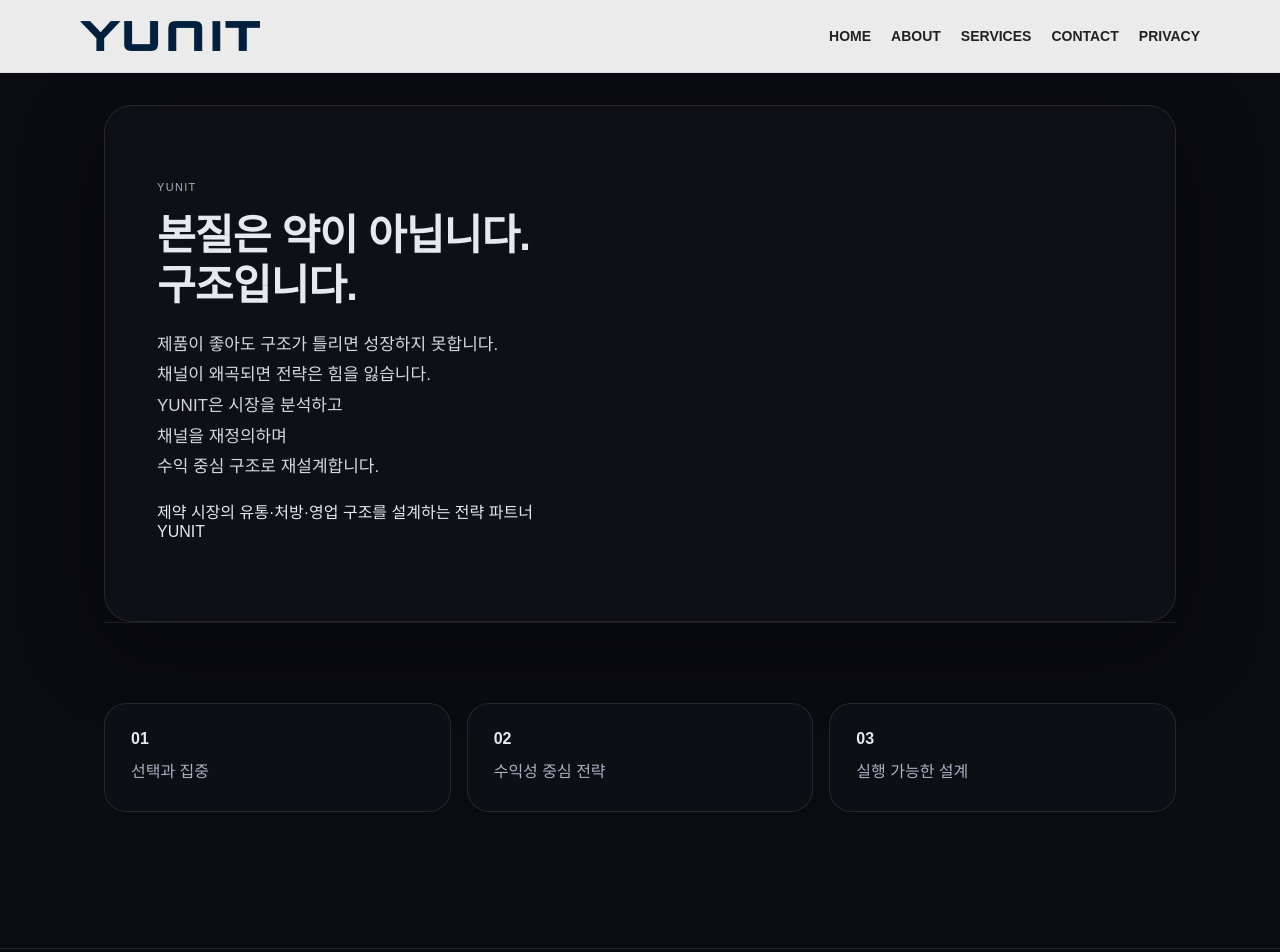
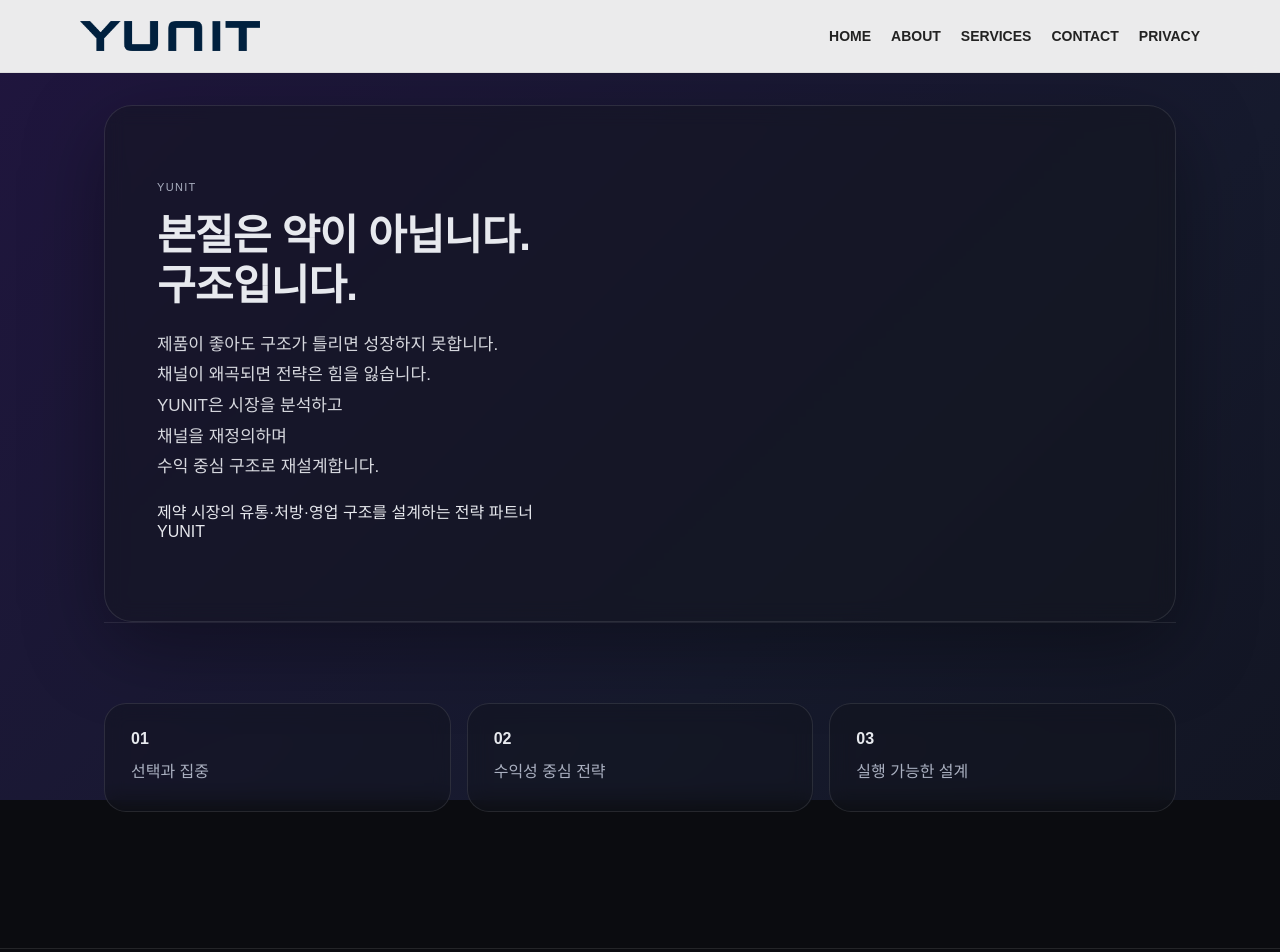
Before and after one commit to yun-it/yunit-site, a Next.js app: page / in a window 1280 px wide. Shown: the top 952 px of the page. Built offline with nearby package versions, Linux system fonts and the light colour scheme.

Commit message:
upgrade background3

```diff
--- a/app/globals.css
+++ b/app/globals.css
@@ -35,8 +35,8 @@
 .animated-bg {
   position: fixed;
   inset: 72px 0 0 0;
-
-  z-index: -10;
+  z-index: 0;
+  pointer-events: none;
 
   background: linear-gradient(
     -45deg,
@@ -48,7 +48,6 @@
   );
 
   background-size: 400% 400%;
-
   animation: gradientFlow 16s ease infinite;
 }
 
@@ -110,7 +109,10 @@
 
 /* MAIN */
 .main {
+  position: relative;
+  z-index: 1;
   padding: 32px 0 80px;
+  background: transparent;
 }
 
 /* SECTION */
@@ -123,15 +125,10 @@
 /* HERO */
 .hero {
   border: 1px solid var(--line);
-
-  background: rgba(18, 20, 27, 0.58);
-
+  background: rgba(18, 20, 27, 0.45);
   backdrop-filter: blur(10px);
-
   border-radius: 28px;
-
   padding: 64px 52px;
-
   box-shadow: 0 24px 80px rgba(0, 0, 0, 0.35);
 }
 
@@ -236,19 +233,10 @@
 /* CARD */
 .card {
   border: 1px solid var(--line);
-
-  background: rgba(18, 20, 27, 0.52);
-
+  background: rgba(18, 20, 27, 0.42);
   backdrop-filter: blur(10px);
-
   border-radius: 22px;
-
   padding: 26px;
-
-  transition:
-    transform 0.25s ease,
-    border-color 0.25s ease,
-    background 0.25s ease;
 }
 
 .card:hover {
```
